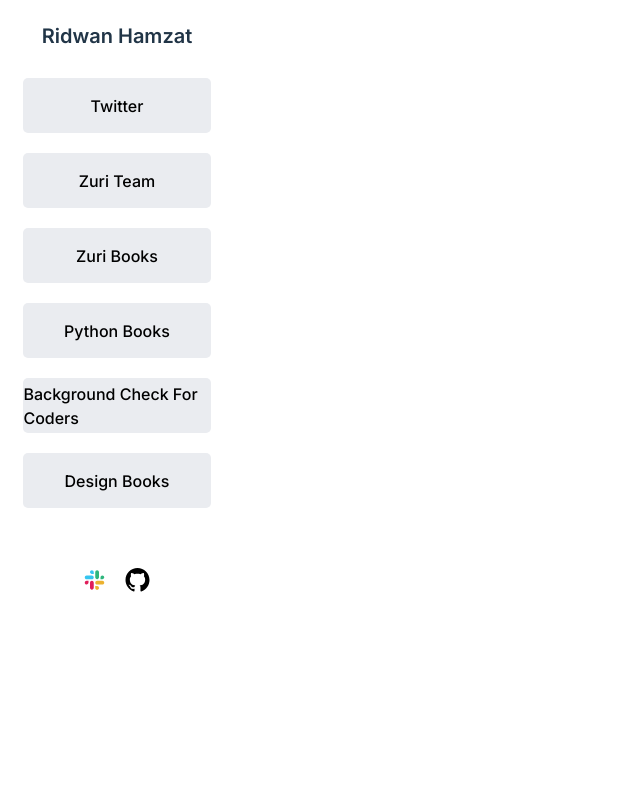
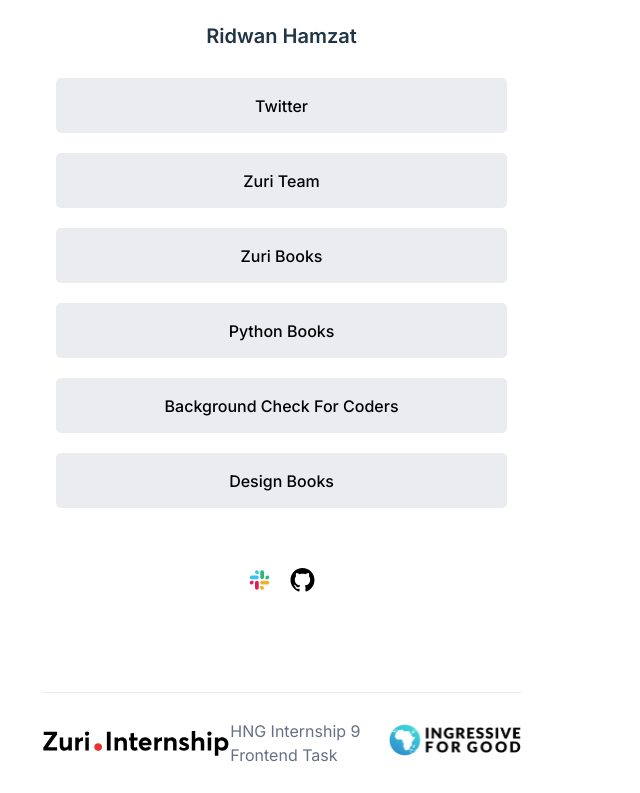
Before and after one commit to Hamzat-Ridwan/hng-task1, a React (Vite) app: page / in a window 1280 px wide. Shown: the part 165-958 px from the top of the page, without its empty margins (0-640 px from the left). Before the commit the page ends 807 px from the top, so only its background shows below. Built offline with nearby package versions, Linux system fonts and the light colour scheme.

Commit message:
Added footer and images needed in assets

```diff
--- a/src/App.jsx
+++ b/src/App.jsx
@@ -3,6 +3,7 @@
 import Profile from './components/profile/Profile'
 import Links from './components/links/Links'
 import Socials from './components/socials/Socials'
+import Footer from './components/footer/Footer'
 
 function App() {
 
@@ -11,6 +12,7 @@
       <Profile />
       <Links />
       <Socials />
+      <Footer />
     </div>
   )
 }
--- /dev/null
+++ b/src/components/footer/Footer.css
@@ -0,0 +1,24 @@
+.footer{
+    margin: 100px auto 0;
+    width: 85%;
+    border-top: 1px solid #EAECF0;
+    display: flex;
+    align-items: center;
+    justify-content: space-between;
+    padding: 10px 0;
+}
+.footer img{
+    size: 10px;
+}
+
+.footer p{
+    color: #667085;
+}
+
+@media screen and (max-width: 450px) {
+    .footer{
+        width: 95%;
+        flex-direction: column;
+        align-items: flex-start;
+    }
+}
--- /dev/null
+++ b/src/components/footer/Footer.jsx
@@ -0,0 +1,20 @@
+import React from 'react'
+import ZuriLogo from '../../assets/zuri.svg'
+import IngressiveLogo from '../../assets/ingressive.svg'
+import './Footer.css'
+
+const Footer = () => {
+  return (
+    <div className='footer'>
+        <div>
+            <img src={ZuriLogo} alt='zuri' />
+        </div>
+        <p>HNG Internship 9 Frontend Task</p>
+        <div>
+            <img src={IngressiveLogo} alt='ingreesive' />
+        </div>
+    </div>
+  )
+}
+
+export default Footer
```
Also changed, not shown: src/assets/ingressive.svg (added), src/assets/zuri.svg (added).
